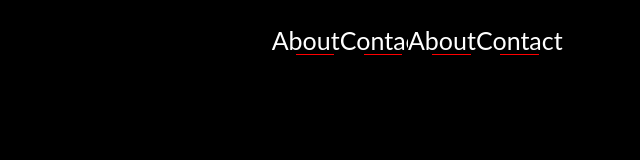
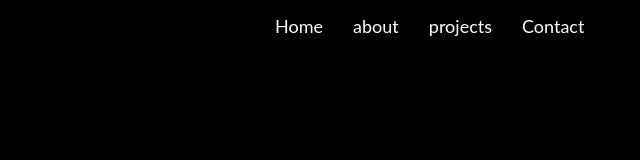
Before and after one commit to giftyaustin/static, a plain HTML site: page index.html in a window 1280 px wide. Shown: the whole page, without its empty margins (640-1280 px from the left). Drawn offline with Linux system fonts and the light colour scheme.

Commit message:
updated html for a simple underline of nav bar items on hover and made trigram for nav bar as responsie model

```diff
--- a/index.html
+++ b/index.html
@@ -9,27 +9,25 @@
 </head>
 <body>
     <div class="nav-bar">
-        <ul class="nav-holder">
-            <div class="container">
-                <li class="nav-item"><a href="">About</a></li>
-                <div class="underline"></div>
-            </div >
-            <div class="container">
-                <li class="nav-item"><a href="">Contact</a></li>
-                <div class="underline"></div>
-            </div>
-            <div class="container">
-                <li class="nav-item"><a href="">About</a></li>
-                <div class="underline"></div>
-            </div>
-            <div class="container">
-                <li class="nav-item"><a href="">Contact</a></li>
-                <div class="underline"></div>
-            </div>
+        <nav>
+            <ul class="nav-holder">
+                <li>
+                    <a href="">Home</a>
+                </li>
+                <li>
+                    <a href="">about</a>
+                </li>
+                <li>
+                    <a href="">projects</a>
+                </li>
+                <li>
+                    <a href="">Contact</a>
+                </li>
 
 
-
-        </ul>
+            </ul>
+        </nav>
+        <div class="mobile"><a href="" class="trigram">&#9776</a> </div>
     </div>
 
 
--- a/style.css
+++ b/style.css
@@ -4,69 +4,72 @@
     font-family: 'Lato', sans-serif;
     color: white;
 
+
+}
+.mobile{
+    display: none;
 }
 /* -------------------NAV_BAR-------------------- */
-.nav-item a{
-    color: white;
+
+.nav-holder{
+
+    display: flex;
+    justify-content: end;
     list-style: none;
-    text-decoration: none;
-    /* margin-right: 40px; */
-    font-size: 25px;
-}
+    margin-top: 15px;
+    margin-right: 2%;
 
-.nav-item a:hover{
-    transition-duration: 0.5s;
-    border-bottom: 2px solid red;
-    /* transition: width; */
 
 
 }
 
-.nav-item{
-    display: inline;
-}
-.nav-holder{
-    position: absolute;
-
-    padding: 0;
-    display: inline-block;
-    margin-top: 25px;
-    /* padding-right: 100px; */
-    width: 100%;
-    text-align: right;
-    right: 100px;
+.nav-holder a{
+    text-decoration: none;
+    font-size: 18px;
+    margin-right: 30px;
+    position: relative;
 }
 
-.nav-bar{
-    display: block;
-    /* border: 1px solid white; */
-}
+.nav-holder a::after{
+    content: "";
 
-.container{
-    display: inline-block;
-    width: 5%;
-}
-.underline{
-
-    width: 60%;
-    height: 1px;
-    position: relative;
-    bottom: 1px;
-    background-color: red;
-    left: 38%;
-    animation: gifty;
-    animation-duration: 1.5s;
-    animation-delay: 0.5s;
-    animation-fill-mode: forwards;
-    animation-timing-function: ease-in-out;
+    width: 0;
+    height: 3px;
+    background-color: brown;
+    position: absolute;
+    left: 50%;
+    bottom: -6px;
 
 
 }
-@keyframes gifty{
-    from{
-        width: 0%;
+
+.nav-holder a:hover::after{
+    left: 0;
+    width: 100%;
+    transition: 0.5s;
+
+
+}
+
+
+
+/* ------------------------MEDIA_QUERIES------------------------ */
+
+
+@media (max-width:680px){
+    nav{
+        display: none;
     }
-    to{
-        width: 60%;
+    .mobile{
+        display: flex;
+        justify-content: end;
     }
+    .trigram{
+        display: block;
+        font-size: 25px;
+        margin-right: 2%;
+        text-decoration: none;
+    }
+
+
 }
```
